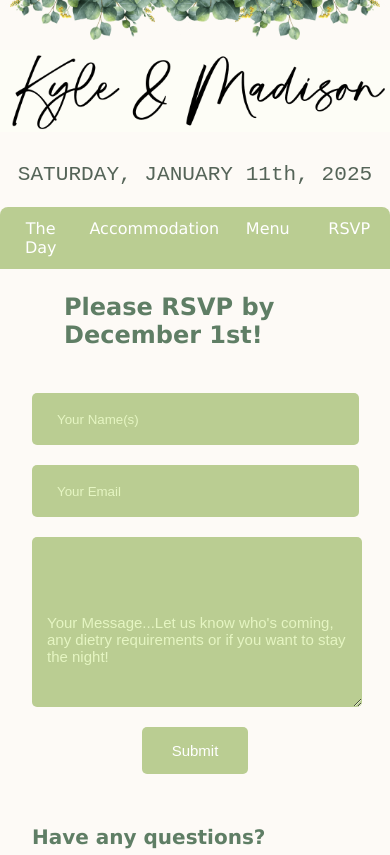
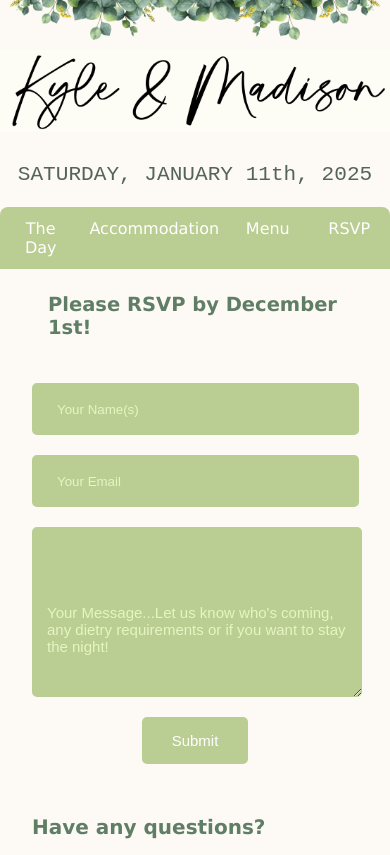
Before and after one commit to pwnage123/pwange123.github.io, a plain HTML site: page rsvp.html in a window 390 px wide. Shown: the top 855 px of the page. Drawn offline with Linux system fonts and the light colour scheme.

Commit message:
Updated RSVP
Added dress code and moved the RSVP form to the top as it was moving down to the centre of the text to the right

```diff
--- a/rsvp.html
+++ b/rsvp.html
@@ -74,6 +74,11 @@
                     We can only cater for so many people and want to ensure you all have enough food and drink
                     to celebrate late into the night with us!
                 </p>
+              </p>
+              <hr>
+              <div class="rsvph2">Dress code</div>
+              <p class="rsvptext">Cocktail.
+              </p>
             </div>
         </div>
 
--- a/stylesheet.css
+++ b/stylesheet.css
@@ -451,6 +451,25 @@ h2 {
     align-items: center;
     gap: 20px;
     width: 100%;
+    margin-top: -22rem;
+}
+
+@media only screen and (max-width: 480px) {
+    .contact-left {
+        display: flex;
+        flex-direction: column;
+        align-items: center;
+        gap: 20px;
+        width: 100%;
+        margin-top: 0rem;
+    }
+    .contact-left-title {
+        align-items: center;
+        justify-content: center;
+        margin: 1rem;
+        width: 100%;
+        font-size: small;
+    }
 }
 
 .contact-right {
```
